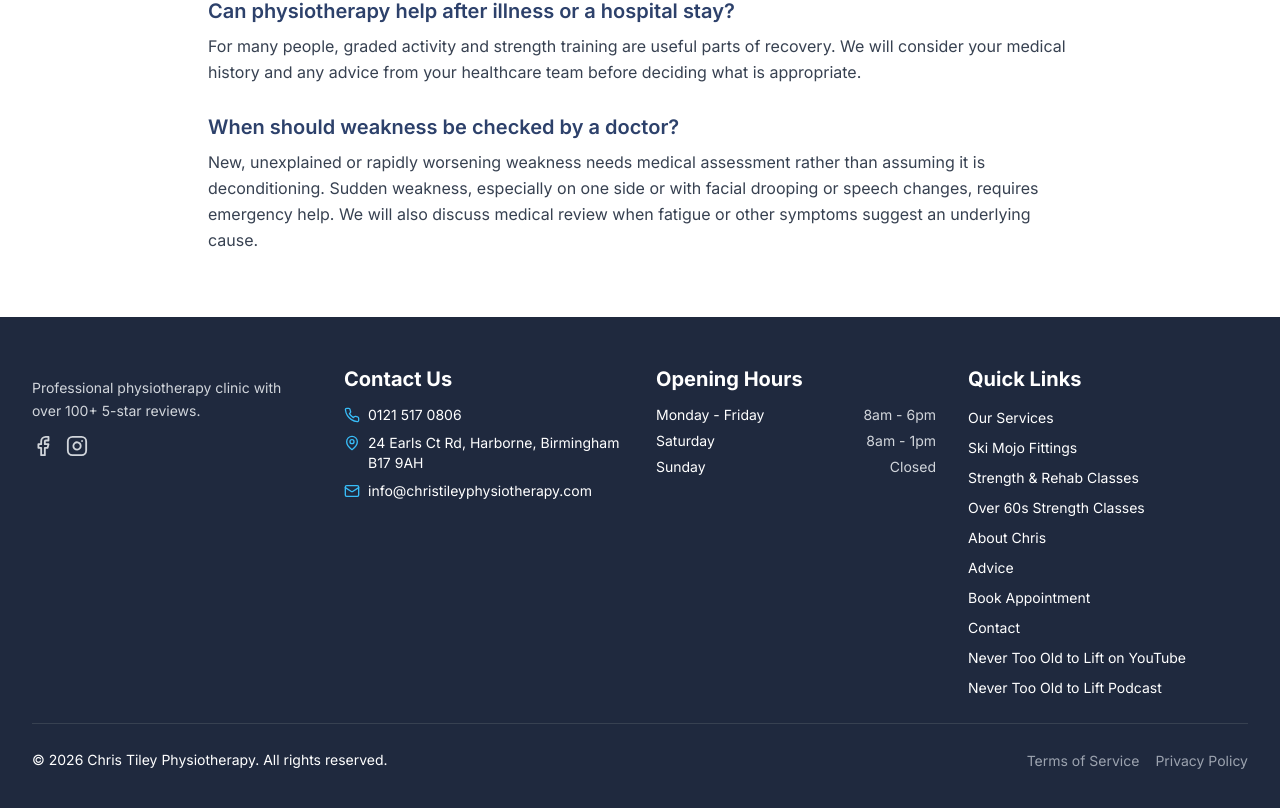
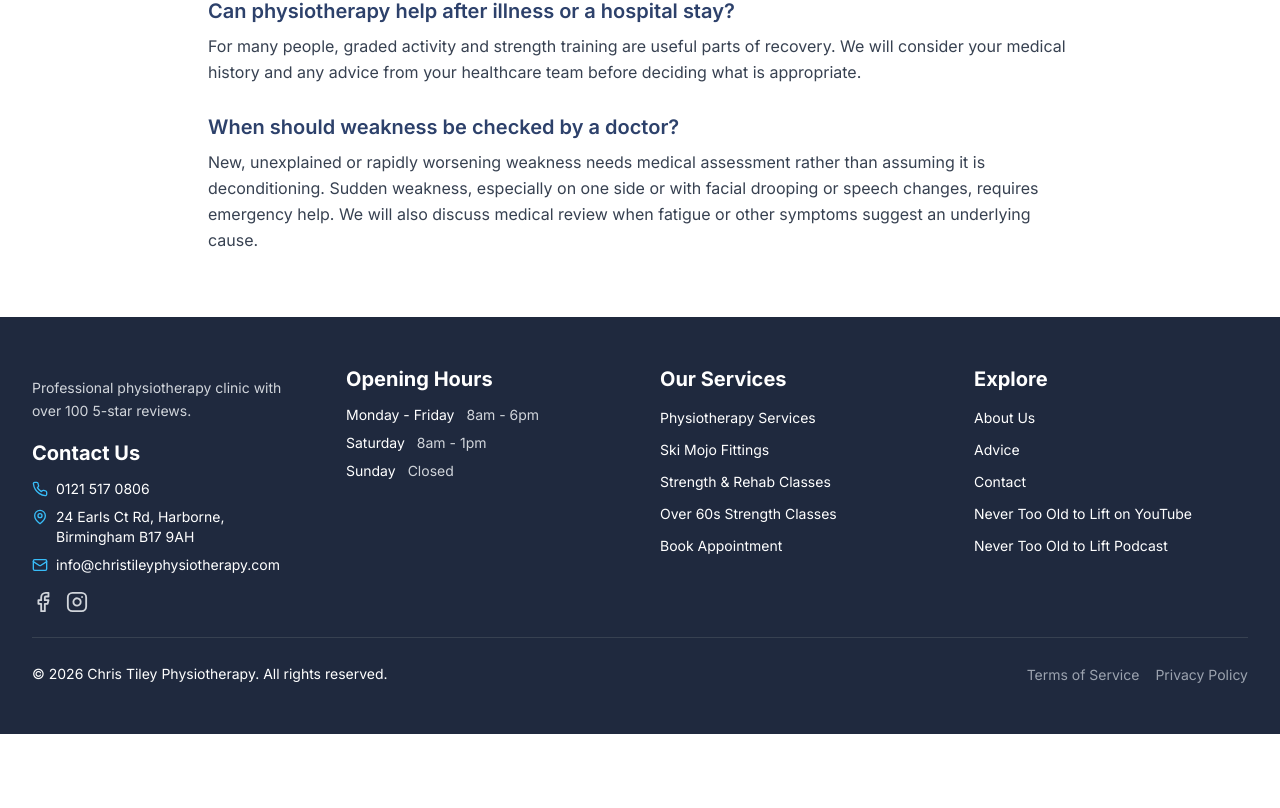
Before and after one commit to CTPhysio/CTPhysio, a React (Vite) app: page /treatments/deconditioning in a window 1280 px wide. Shown: the part 3259-4067 px from the top of the page. After the commit the page ends 3993 px from the top, so only its background shows below. Built offline with nearby package versions, Linux system fonts and the light colour scheme.

Commit message:
Reorganise footer into clinic, hours, services and explore columns

```diff
--- a/src/components/Footer.tsx
+++ b/src/components/Footer.tsx
@@ -6,93 +6,53 @@ const Footer: React.FC = () => {
     <footer className="bg-navy-900 text-white">
       <div className="py-8 md:py-12">
         <div className="container mx-auto px-4 sm:px-6 lg:px-8">
-          <div className="grid grid-cols-1 sm:grid-cols-2 lg:grid-cols-4 gap-6 md:gap-8">
-            {/* Logo and Description */}
+          <div className="grid grid-cols-1 sm:grid-cols-2 lg:grid-cols-4 gap-8 lg:gap-10">
+            {/* Clinic details */}
             <div>
               <div className="flex items-center mb-3">
-                <img
-                  src="/logo.png"
-                  alt="Chris Tiley Physiotherapy"
-                  className="h-10 md:h-12 w-auto brightness-0 invert"
-                  onError={(e) => {
-                    e.currentTarget.style.display = 'none';
-                  }}
-                />
+                <img src="/logo.png" alt="Chris Tiley Physiotherapy" className="h-10 md:h-12 w-auto brightness-0 invert" onError={(e) => { e.currentTarget.style.display = 'none'; }} />
               </div>
-              <p className="text-gray-300 mb-3 text-sm leading-relaxed">
-                Professional physiotherapy clinic with over 100+ 5-star reviews.
-              </p>
-              <div className="flex space-x-3">
-                <a
-                  href="https://www.facebook.com/christileyphysiotherapy/"
-                  target="_blank"
-                  rel="noopener noreferrer"
-                  className="text-gray-300 hover:text-white transition-colors"
-                  aria-label="Follow us on Facebook"
-                >
-                  <Facebook size={22} />
-                </a>
-                <a
-                  href="https://www.instagram.com/christileyphysiotherapy/"
-                  target="_blank"
-                  rel="noopener noreferrer"
-                  className="text-gray-300 hover:text-white transition-colors"
-                  aria-label="Follow us on Instagram"
-                >
-                  <Instagram size={22} />
-                </a>
+              <p className="text-gray-300 mb-4 text-sm leading-relaxed">Professional physiotherapy clinic with over 100 5-star reviews.</p>
+              <h3 className="text-base md:text-xl font-bold mb-3">Contact Us</h3>
+              <ul className="space-y-2">
+                <li className="flex items-start"><Phone size={16} className="mr-2 flex-shrink-0 mt-0.5 text-sky-400" /><a href="tel:01215170806" className="text-sm hover:text-sky-400">0121 517 0806</a></li>
+                <li className="flex items-start"><MapPin size={16} className="mr-2 flex-shrink-0 mt-0.5 text-sky-400" /><span className="text-sm">24 Earls Ct Rd, Harborne, Birmingham B17 9AH</span></li>
+                <li className="flex items-start"><Mail size={16} className="mr-2 flex-shrink-0 mt-0.5 text-sky-400" /><a href="mailto:info@christileyphysiotherapy.com" className="text-sm break-all hover:text-sky-400">info@christileyphysiotherapy.com</a></li>
+              </ul>
+              <div className="flex space-x-3 mt-4">
+                <a href="https://www.facebook.com/christileyphysiotherapy/" target="_blank" rel="noopener noreferrer" className="text-gray-300 hover:text-white transition-colors" aria-label="Follow us on Facebook"><Facebook size={22} /></a>
+                <a href="https://www.instagram.com/christileyphysiotherapy/" target="_blank" rel="noopener noreferrer" className="text-gray-300 hover:text-white transition-colors" aria-label="Follow us on Instagram"><Instagram size={22} /></a>
               </div>
             </div>
 
-            {/* Contact Information */}
+            {/* Opening hours */}
             <div>
-              <h3 className="text-base md:text-xl font-bold mb-3">Contact Us</h3>
+              <h3 className="text-base md:text-xl font-bold mb-3">Opening Hours</h3>
               <ul className="space-y-2">
-                <li className="flex items-start">
-                  <Phone size={16} className="mr-2 flex-shrink-0 mt-0.5 text-sky-400" />
-                  <span className="text-sm">0121 517 0806</span>
-                </li>
-                <li className="flex items-start">
-                  <MapPin size={16} className="mr-2 flex-shrink-0 mt-0.5 text-sky-400" />
-                  <span className="text-sm">24 Earls Ct Rd, Harborne, Birmingham B17 9AH</span>
-                </li>
-                <li className="flex items-start">
-                  <Mail size={16} className="mr-2 flex-shrink-0 mt-0.5 text-sky-400" />
-                  <span className="text-sm break-all">info@christileyphysiotherapy.com</span>
-                </li>
+                <li className="flex flex-wrap items-baseline gap-x-3 text-sm"><span>Monday - Friday</span><span className="text-gray-300">8am - 6pm</span></li>
+                <li className="flex flex-wrap items-baseline gap-x-3 text-sm"><span>Saturday</span><span className="text-gray-300">8am - 1pm</span></li>
+                <li className="flex flex-wrap items-baseline gap-x-3 text-sm"><span>Sunday</span><span className="text-gray-300">Closed</span></li>
               </ul>
             </div>
 
-            {/* Opening Hours */}
+            {/* Service links */}
             <div>
-              <h3 className="text-base md:text-xl font-bold mb-3">Opening Hours</h3>
-              <ul className="space-y-1.5">
-                <li className="flex items-baseline gap-2 text-sm">
-                  <span className="flex-1">Monday - Friday</span>
-                  <span className="text-gray-300 whitespace-nowrap">8am - 6pm</span>
-                </li>
-                <li className="flex items-baseline gap-2 text-sm">
-                  <span className="flex-1">Saturday</span>
-                  <span className="text-gray-300 whitespace-nowrap">8am - 1pm</span>
-                </li>
-                <li className="flex items-baseline gap-2 text-sm">
-                  <span className="flex-1">Sunday</span>
-                  <span className="text-gray-300 whitespace-nowrap">Closed</span>
-                </li>
+              <h3 className="text-base md:text-xl font-bold mb-3">Our Services</h3>
+              <ul className="space-y-2">
+                <li><a href="/services/" className="text-sm hover:text-sky-400 transition-colors">Physiotherapy Services</a></li>
+                <li><a href="/ski-mojo/" className="text-sm hover:text-sky-400 transition-colors">Ski Mojo Fittings</a></li>
+                <li><a href="/strength-rehab-classes/" className="text-sm hover:text-sky-400 transition-colors">Strength &amp; Rehab Classes</a></li>
+                <li><a href="/over-60s-strength-classes/" className="text-sm hover:text-sky-400 transition-colors">Over 60s Strength Classes</a></li>
+                <li><a href="/booking/" className="text-sm hover:text-sky-400 transition-colors">Book Appointment</a></li>
               </ul>
             </div>
 
-            {/* Quick Links */}
+            {/* Further links */}
             <div>
-              <h3 className="text-base md:text-xl font-bold mb-3">Quick Links</h3>
-              <ul className="space-y-1.5">
-                <li><a href="/services/" className="text-sm hover:text-sky-400 transition-colors">Our Services</a></li>
-                <li><a href="/ski-mojo/" className="text-sm hover:text-sky-400 transition-colors">Ski Mojo Fittings</a></li>
-                <li><a href="/strength-rehab-classes/" className="text-sm hover:text-sky-400 transition-colors">Strength &amp; Rehab Classes</a></li>
-                <li><a href="/over-60s-strength-classes/" className="text-sm hover:text-sky-400 transition-colors">Over 60s Strength Classes</a></li>
-                <li><a href="/about/" className="text-sm hover:text-sky-400 transition-colors">About Chris</a></li>
+              <h3 className="text-base md:text-xl font-bold mb-3">Explore</h3>
+              <ul className="space-y-2">
+                <li><a href="/about/" className="text-sm hover:text-sky-400 transition-colors">About Us</a></li>
                 <li><a href="/advice/" className="text-sm hover:text-sky-400 transition-colors">Advice</a></li>
-                <li><a href="/booking/" className="text-sm hover:text-sky-400 transition-colors">Book Appointment</a></li>
                 <li><a href="/contact/" className="text-sm hover:text-sky-400 transition-colors">Contact</a></li>
                 <li><a href="https://www.youtube.com/c/NeverTooOldtoLift" target="_blank" rel="noopener noreferrer" className="text-sm hover:text-sky-400 transition-colors">Never Too Old to Lift on YouTube</a></li>
                 <li><a href="https://nevertoooldtolift.com/category/podcast/" target="_blank" rel="noopener noreferrer" className="text-sm hover:text-sky-400 transition-colors">Never Too Old to Lift Podcast</a></li>
@@ -101,7 +61,6 @@ const Footer: React.FC = () => {
           </div>
 
           <hr className="my-6 border-gray-700" />
-
           <div className="flex flex-col md:flex-row justify-between items-start md:items-center gap-3">
             <p className="text-sm">&copy; {new Date().getFullYear()} Chris Tiley Physiotherapy. All rights reserved.</p>
             <div>
```
